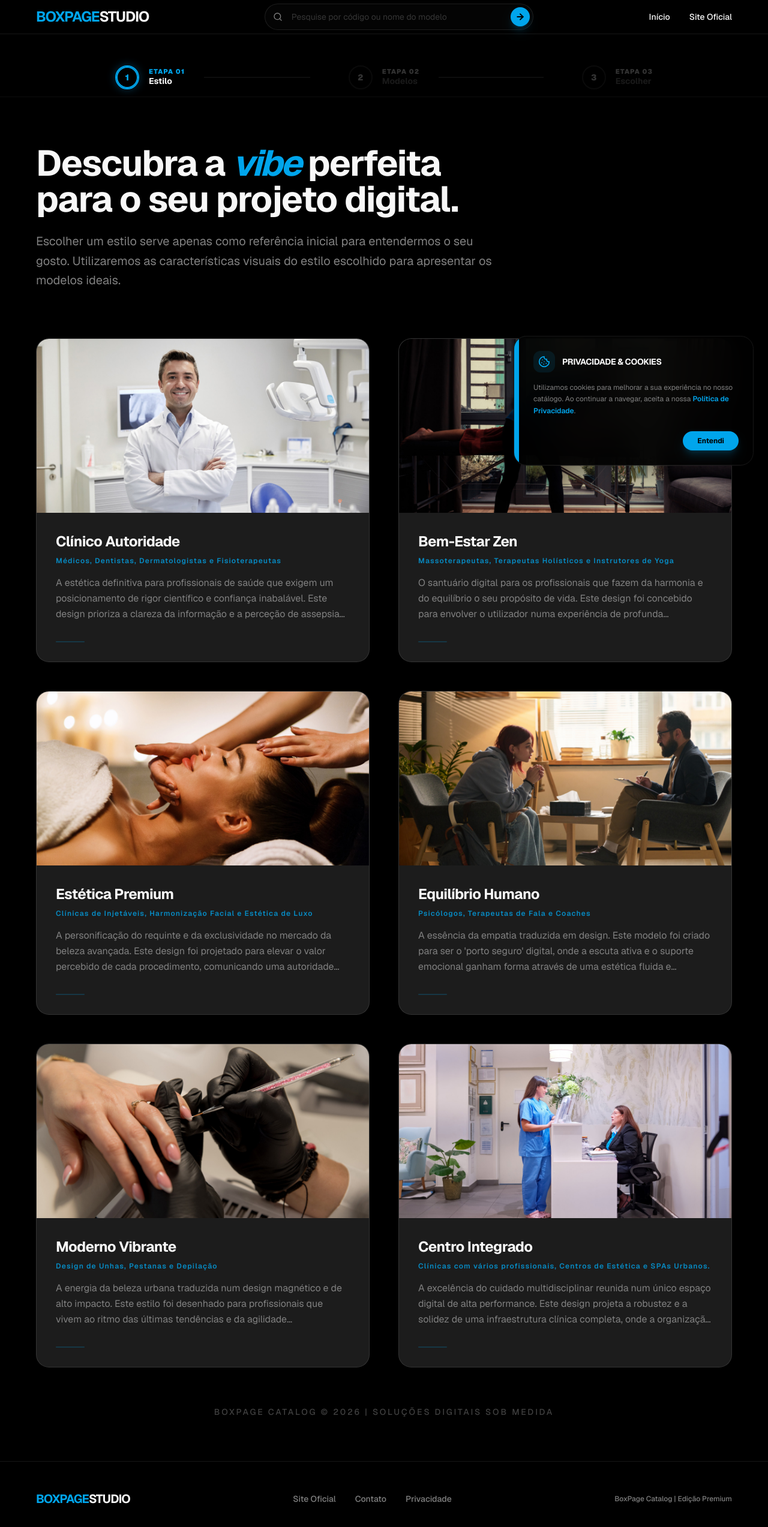
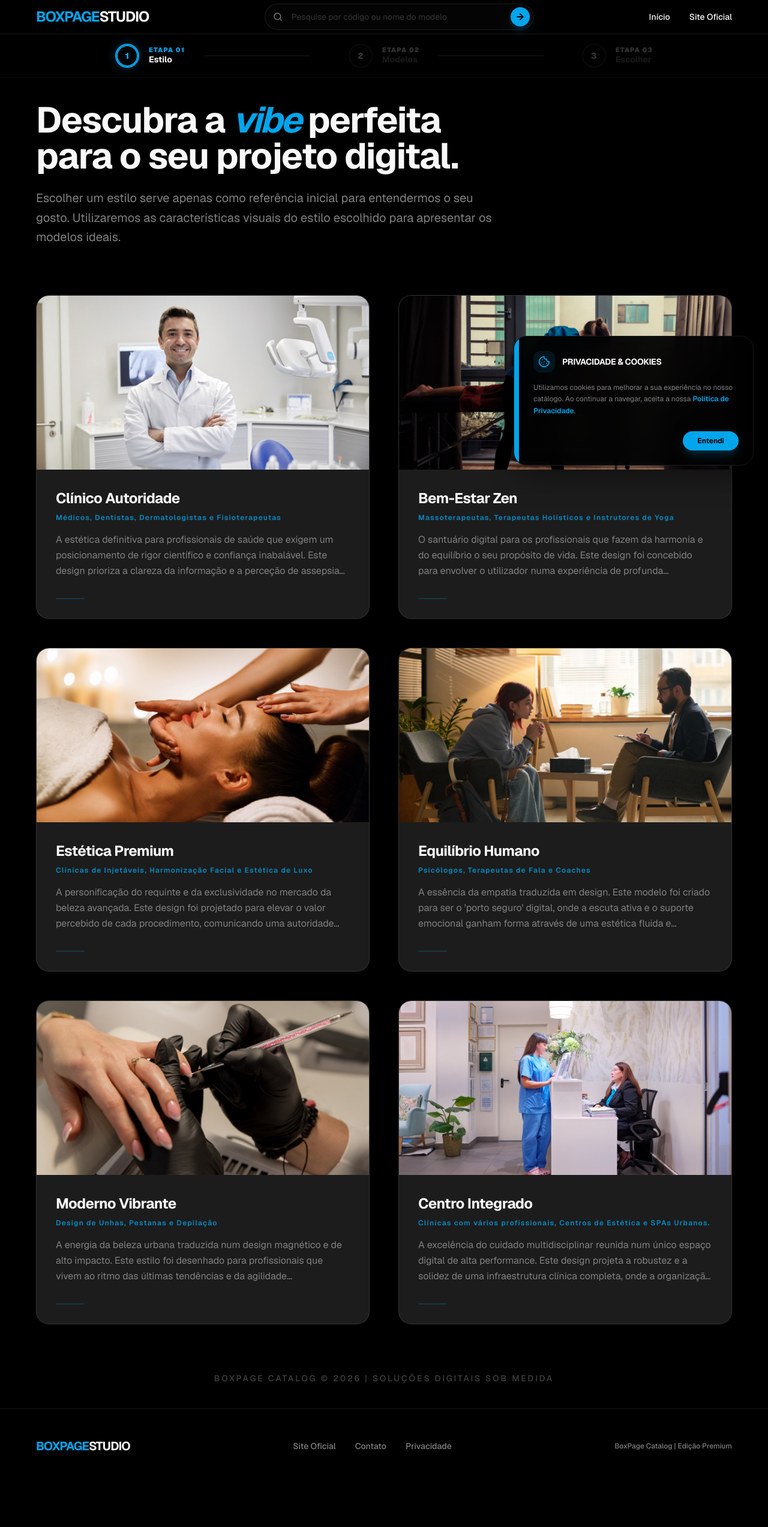
Before and after one commit to ricardojosino/boxpage-website-catalog, a Next.js app: page / in a window 1280 px wide. Shown: the top 2546 px of the page at 60% size. After the commit the page ends 2473 px from the top, so only its background shows below. Built offline with nearby package versions, Linux system fonts and the light colour scheme.

Commit message:
Ajustes nos espaçamentos e ajustes finos

```diff
--- a/src/app/BottomTextSection.tsx
+++ b/src/app/BottomTextSection.tsx
@@ -1,6 +1,6 @@
 export default function BottomTextSection() {
   return (
-    <section className="boxed-container text-center py-8">
+    <section className="boxed-container text-center py-5 md:py-10">
       <p className="text-sm text-muted-foreground uppercase tracking-[0.2em] font-medium opacity-50">
         BoxPage Catalog &copy; 2026 | Soluções Digitais sob medida
       </p>
--- a/src/app/HeroSection.tsx
+++ b/src/app/HeroSection.tsx
@@ -1,6 +1,6 @@
 export default function HeroSection() {
   return (
-    <section className="boxed-container py-8 xl:py-12">
+    <section className="boxed-container py-5 md:py-10">
       <div className="max-w-3xl flex flex-col gap-6">
         <h1 className="text-4xl md:text-5xl xl:text-6xl font-bold tracking-tight">
           Descubra a <span className="text-primary tracking-tighter italic">vibe</span> perfeita para o seu projeto digital.
--- a/src/app/StyleGridSection.tsx
+++ b/src/app/StyleGridSection.tsx
@@ -3,7 +3,7 @@ import stylesData from '@/data/styles.json'
 
 export default function StyleGridSection() {
   return (
-    <section className="boxed-container">
+    <section className="boxed-container py-5 md:py-10">
       <div className="grid grid-cols-1 md:grid-cols-2 gap-8 xl:gap-12">
         {stylesData.map((style: any) => (
           <StyleCard
--- a/src/app/modelos/ChangeStyleSection.tsx
+++ b/src/app/modelos/ChangeStyleSection.tsx
@@ -5,7 +5,7 @@ import { Palette } from 'lucide-react'
 
 export default function ChangeStyleSection() {
   return (
-    <section className="boxed-container py-16 xl:py-24 border-t border-white/5">
+    <section className="boxed-container py-5 md:py-10 border-t border-white/5">
       <div className="flex flex-col md:flex-row items-center justify-between gap-12 bg-zinc-900/40 p-8 md:p-12 rounded-4xl border border-white/5 backdrop-blur-sm">
         <div className="flex flex-col gap-4 text-center md:text-left">
           <h2 className="text-3xl md:text-4xl font-bold tracking-tight">
--- a/src/app/modelos/ModelosGridSection.tsx
+++ b/src/app/modelos/ModelosGridSection.tsx
@@ -4,7 +4,7 @@ import { Suspense } from 'react'
 
 export default function ModelosGridSection({ filteredModels }: { filteredModels: any[] }) {
   return (
-    <section className="boxed-container min-h-[400px]">
+    <section className="boxed-container min-h-[400px] py-5 md:py-10">
       {filteredModels.length > 0 ? (
         <Suspense fallback={<div>Carregando modelos...</div>}>
           <div className="grid grid-cols-1 md:grid-cols-2 lg:grid-cols-3 gap-8 xl:gap-10">
--- a/src/app/modelos/ModelosHeaderSection.tsx
+++ b/src/app/modelos/ModelosHeaderSection.tsx
@@ -6,7 +6,7 @@ export default function ModelosHeaderSection({
   filterContext: string
 }) {
   return (
-    <section className="boxed-container flex flex-col md:flex-row items-center justify-between gap-6 border-b border-border pb-12">
+    <section className="boxed-container flex flex-col md:flex-row items-center justify-between gap-6 border-b border-border py-5 md:py-10">
       <div className="flex flex-col gap-4 max-w-2xl text-center md:text-left">
         <h1 className="text-3xl md:text-4xl xl:text-5xl font-bold tracking-tight">
           {filterTitle}
--- a/src/app/modelos/[id]/ExploreMoreSection.tsx
+++ b/src/app/modelos/[id]/ExploreMoreSection.tsx
@@ -11,7 +11,7 @@ export default function ExploreMoreSection({ styleId }: ExploreMoreSectionProps)
   const modelsPath = styleId ? `/modelos?style=${styleId}` : '/modelos'
 
   return (
-    <section className="boxed-container py-16 xl:py-24 border-t border-white/5">
+    <section className="boxed-container py-5 md:py-10 border-t border-white/5">
       <div className="flex flex-col md:flex-row items-center justify-between gap-12 bg-zinc-900/40 p-8 md:p-12 rounded-4xl border border-white/5 backdrop-blur-sm">
         <div className="flex flex-col gap-4 text-center md:text-left">
           <h2 className="text-3xl md:text-4xl font-bold tracking-tight">
--- a/src/app/modelos/[id]/ModelDetailSection.tsx
+++ b/src/app/modelos/[id]/ModelDetailSection.tsx
@@ -23,10 +23,10 @@ export default function ModelDetailSection({ model, style }: ModelDetailSectionP
 
   return (
     <>
-      <section className="boxed-container grid grid-cols-1 lg:grid-cols-2 gap-12 xl:gap-20">
+      <section className="boxed-container grid grid-cols-1 lg:grid-cols-2 gap-12 xl:gap-20 py-5 md:py-10">
         {/* Left Col: Screenshot */}
         <div className="flex flex-col gap-6">
-          <div className="group relative aspect-[1.91/1] overflow-hidden rounded-3xl border border-border bg-muted shadow-2xl shadow-primary/5">
+          <div className="group relative aspect-[1.91/1] overflow-hidden rounded-3xl border-4 border-primary bg-muted shadow-2xl shadow-primary/20">
             <Image
               src={model.image}
               alt={model.title}
--- a/src/app/modelos/[id]/page.tsx
+++ b/src/app/modelos/[id]/page.tsx
@@ -69,7 +69,7 @@ export default async function ModelDetailPage({ params, searchParams }: ModelDet
   const styleObj = stylesData.find(s => s.id === model.style_id)
 
   return (
-    <div className="flex flex-col gap-12 py-10">
+    <div className="flex flex-col">
       <Stepper currentStep={3} styleId={style || null} />
 
       <ModelDetailSection
--- a/src/app/modelos/page.tsx
+++ b/src/app/modelos/page.tsx
@@ -71,7 +71,7 @@ export default async function ModelosPage({ searchParams }: ModelosPageProps) {
   }
 
   return (
-    <div className="flex flex-col gap-12 py-10">
+    <div className="flex flex-col">
       <Stepper currentStep={2} styleId={styleIdStr} />
 
       <ModelosHeaderSection
--- a/src/app/page.tsx
+++ b/src/app/page.tsx
@@ -35,7 +35,7 @@ export const dynamic = 'force-dynamic'
 
 export default function HomePage() {
   return (
-    <div className="flex flex-col gap-8 py-10">
+    <div className="flex flex-col">
       <Stepper currentStep={1} styleId={null} />
 
       {/* Hero Section */}
--- a/src/components/Stepper.tsx
+++ b/src/components/Stepper.tsx
@@ -23,7 +23,7 @@ export default function Stepper({ currentStep, styleId }: StepperProps) {
   }
 
   return (
-    <div className="w-full bg-background border-b border-white/5 xl:py-3 z-40 backdrop-blur-md">
+    <div className="w-full bg-background border-b border-white/5 py-3 md:py-4 z-40 backdrop-blur-md">
       <div className="boxed-container">
         <nav aria-label="Progress" className="flex items-center justify-center">
           <ol className="flex items-center gap-4 sm:gap-8 xl:gap-16 w-full max-w-4xl">
```
